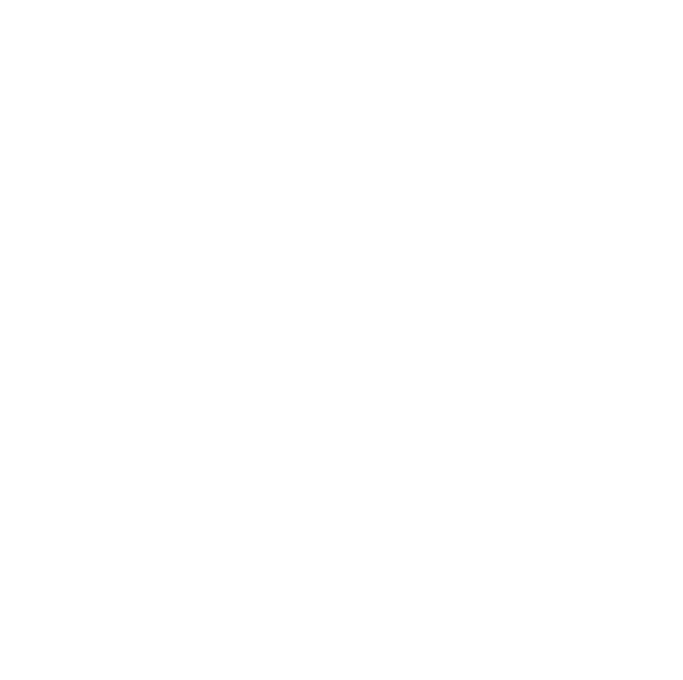
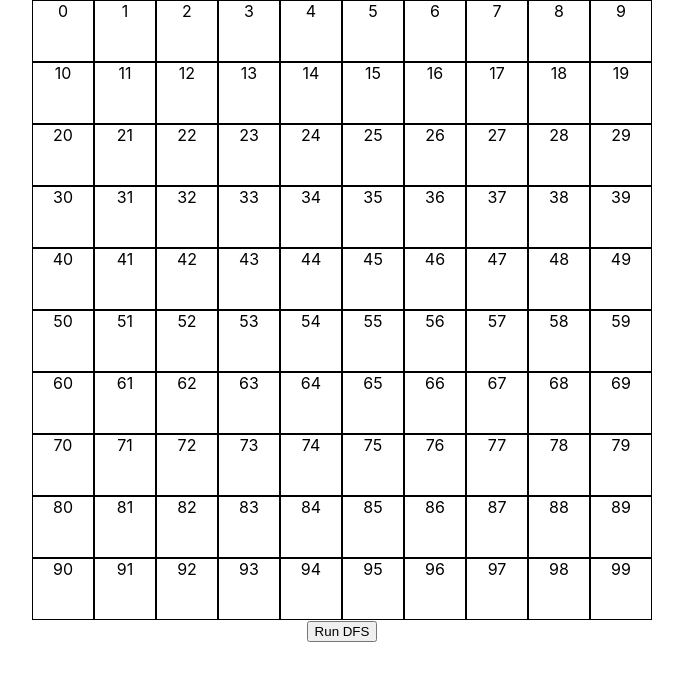
Before and after one commit to Lightfire224/pathfinder, a React (Create React App) app: page / in a window 1280 px wide. Shown: the top 680 px of the page, without its empty margins (298-981 px from the left). Built offline with nearby package versions, Linux system fonts and the light colour scheme.

Commit message:
need to find a way to link cell values with colors

```diff
--- /dev/null
+++ b/src/Algorithms.js
@@ -0,0 +1,47 @@
+import React from 'react'
+
+export default class Algorithms extends React.Component {
+
+    neighbors(grid, row, col) {
+        const directions = [[1, 0], [0, 1], [-1, 0], [0, -1]]
+        const result = []
+        directions.forEach((offset) => {
+            const neighbor = [
+                row + offset[0],
+                col + offset[1]
+            ];
+            if (neighbor[0] >= 0
+                && neighbor[0] < grid.length
+                && neighbor[1] >= 0
+                && neighbor[1] < grid[0].length) {
+                result.push(neighbor);
+            }
+        });
+        return result
+    }
+
+    dfs(grid, row, col, visited, endRow, endCol) {
+        if (visited.has([endRow, endCol].join(","))) {
+            return -1
+        }
+        if (visited.has([row, col].join(","))) {
+            return
+        }
+        console.log("Visting", row, col, "with value", this.props.grid[row][col])
+        visited.add([row, col].join(","))
+        this.props.isVisited([row,col])
+        const nodeNeighbors = this.neighbors(grid, row, col)
+        this.props.updateNeighbors(nodeNeighbors)
+        for (const node of nodeNeighbors) {
+            this.dfs(grid, node[0], node[1], visited, endRow, endCol)
+        }
+    }
+
+
+    render() {
+        return (
+            <div>
+                <button onClick={() => this.dfs(this.props.grid, 0, 0, new Set(), 4, 3)}> Run DFS</button>
+            </div>)
+    }
+}
--- /dev/null
+++ b/src/Grid.js
@@ -0,0 +1,16 @@
+import React from 'react';
+import { render } from '@testing-library/react';
+
+const Grid = (props) => {
+    return(
+        <div className='grid'>
+
+        </div>
+    )
+
+}
+export default Grid
+
+// {props.grid.map((row,idx) => <div key={idx} className='row'>{idx}{
+//     row.map((cell,idx) => <div className="cell">{idx}</div>)
+// }</div>)}
--- a/src/GridContainer.js
+++ b/src/GridContainer.js
@@ -1,8 +1,16 @@
 import React from 'react';
-
+import Grid from './Grid'
+import Algorithms from './Algorithms'
+// cellStatus: [
+//     isVisited: null,
+//     isNeighbor: null
+// ]
 export default class GridContainer extends React.Component {
     state = {
-        gridNodes: []
+        grid: [], // 2-dim array
+        isVisitedValue: [],
+        isNeighbor: [],
+        visitedArr: []
     }
 
     componentDidMount() {
@@ -10,20 +18,65 @@
     }
 
     createNodes() {
-        let gridNodes = []
+        const grid = []
+        // let n = 0
+        //outer loop, creates row list
         for (let row = 0; row < 10; row++) {
-            for (let column = 0; column < 10; column++)
-                gridNodes.push([row,column])
+            const rowData = []
+            // creates integers in row
+            for (let col = 0; col < 10; col++) {
+                let tensPlace = row * 10
+                const columnNumber = tensPlace + col
+                rowData.push(columnNumber)
+            }
+            //keeps count of the current tens place
+            // n += 10
+            grid.push(rowData)
         }
-        this.setState({ gridNodes })
+        this.setState({ grid })
     }
 
+    updateVisited = (isVisited) => {
+        this.state.visitedArr.push(isVisited)
+        console.log(this.state.visitedArr)
+        this.setState({
+            isVisited: [...this.state.visitedArr]
+        })
+    }
 
+    updateNeighbors = (neighborItems) => {
+        const neighborList = []
+        neighborList.push(neighborItems)
+        console.log(neighborList)
+        this.setState({
+            neighborList
+        })
+    }
 
+    //cell state, array of hashes with each cell's individual state
     render() {
         return (
-            <div className="main-container">
+            <div>
+                <div className="grid-container">
+                    {this.state.grid.map((row, rowIdx) => {
+                        return (
+                            <div id={rowIdx} key={rowIdx}>
+                                {row.map((col) => {
+                                    return <div className="cell" id={col} key={col}>{col}</div>
+                                })}
+                            </div>
+                        )
+                    })}
+                </div>
+                <div>
+                    <Algorithms
+                        grid={this.state.grid}
+                        isVisited={this.updateVisited}
+                        updateNeighbors={this.updateNeighbors}
+                    />
+                </div>
             </div>
+
         )
     }
 }
--- a/src/index.css
+++ b/src/index.css
@@ -11,3 +11,16 @@
   font-family: source-code-pro, Menlo, Monaco, Consolas, 'Courier New',
     monospace;
 }
+
+.grid{
+  width: 620px;
+  height: 620px;
+}
+
+.cell{
+  display: inline-block;
+  width:60px;
+  height:60px;
+  border: solid 1px black;
+  background-color: white;
+}
```
Also changed, not shown: src/neighbors.js (+46 -17 lines), src/practicestuff.js (added, +11 -0 lines).
